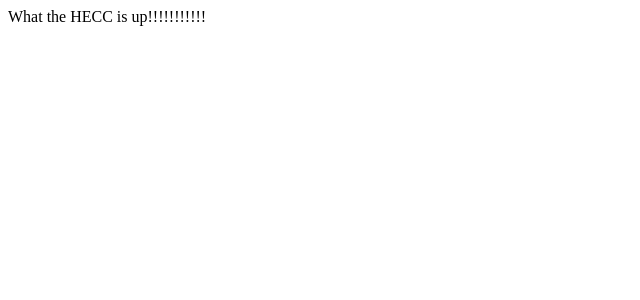
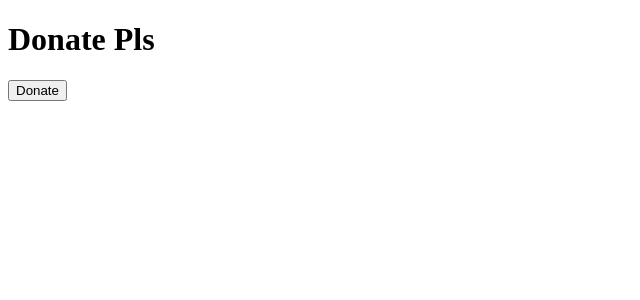
Before and after one commit to random-labs/XLM-project, a React app: page / in a window 1280 px wide. Shown: the top 300 px of the page, without its empty margins (0-640 px from the left). Built offline with nearby package versions, Linux system fonts and the light colour scheme; the HTML template or start-up script is replaced by a standard one.

Commit message:
added DonateButton, unable to view yet due to docker issues

```diff
--- a/deploy/docker-compose.yml
+++ b/deploy/docker-compose.yml
@@ -10,4 +10,7 @@ services:
       - ../:/usr/src/app
     ports:
       - "3000:3000"
+
     command: bash -c "npm start"
+
+    tty: true
--- a/src/App.jsx
+++ b/src/App.jsx
@@ -1,9 +1,16 @@
 import React, { Component } from 'react';
+import DonateButton from './DonateButton';
 
 class App extends Component {
   render() {
     return (
-      <div>What the HECC is up!!!!!!!!!!!</div>
+      <div className={App}>
+        <header>
+          <h1>Donate Pls</h1>
+        </header>
+        <DonateButton />
+      </div>
+
     );
   }
 }
--- /dev/null
+++ b/src/DonateButton.jsx
@@ -0,0 +1,11 @@
+import React, { Component } from 'react';
+
+class DonateButton extends Component {
+  render() {
+    return (
+      <button>Donate</button>
+    );
+  }
+}
+
+export default DonateButton;
```
Also changed, not shown: 1 other file (tests, documents, lock files or other folders).
